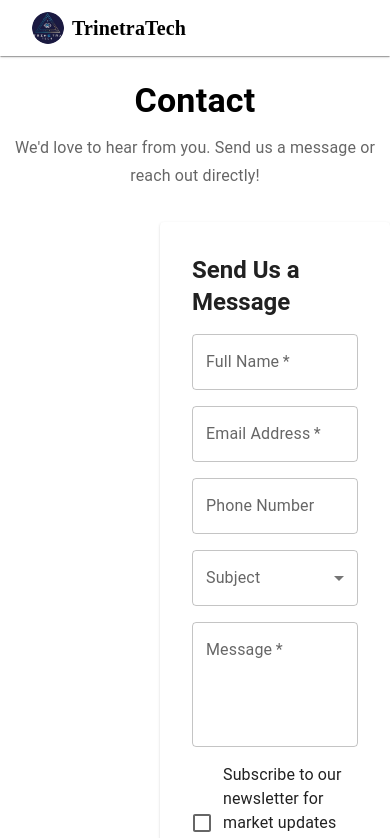
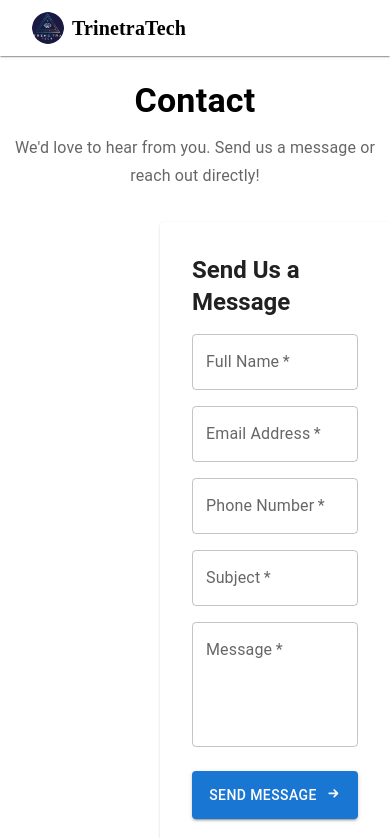
Before and after one commit to TrinetraTech/Trinera, a React (Create React App) app: page /contact in a window 390 px wide. Shown: the top 838 px of the page. Built offline with nearby package versions, Linux system fonts and the light colour scheme; some icons are missing.

Commit message:
email intrigrtion added

```diff
--- a/package.json
+++ b/package.json
@@ -3,6 +3,7 @@
   "version": "0.1.0",
   "private": true,
   "dependencies": {
+    "@emailjs/browser": "^4.4.1",
     "@emotion/react": "^11.14.0",
     "@emotion/styled": "^11.14.0",
     "@mui/icons-material": "^7.1.0",
@@ -11,6 +12,7 @@
     "@testing-library/jest-dom": "^6.6.3",
     "@testing-library/react": "^16.3.0",
     "@testing-library/user-event": "^13.5.0",
+    "dotenv": "^16.5.0",
     "react": "^19.1.0",
     "react-countup": "^6.5.3",
     "react-dom": "^19.1.0",
--- a/src/components/pages/Contact.js
+++ b/src/components/pages/Contact.js
@@ -1,4 +1,5 @@
-import React from 'react';
+import React from "react";
+import { useRef } from "react";
 import {
   Box,
   Button,
@@ -13,13 +14,62 @@ import {
   Typography,
   Paper,
   SvgIcon,
-} from '@mui/material';
-import FacebookIcon from '@mui/icons-material/Facebook';
-import InstagramIcon from '@mui/icons-material/Instagram';
-import TwitterIcon from '@mui/icons-material/Twitter';
-import LinkedInIcon from '@mui/icons-material/LinkedIn';
-import YouTubeIcon from '@mui/icons-material/YouTube';
+} from "@mui/material";
+import FacebookIcon from "@mui/icons-material/Facebook";
+import InstagramIcon from "@mui/icons-material/Instagram";
+import TwitterIcon from "@mui/icons-material/Twitter";
+import LinkedInIcon from "@mui/icons-material/LinkedIn";
+import YouTubeIcon from "@mui/icons-material/YouTube";
+import emailjs from "@emailjs/browser";
+
 const Contact = () => {
+  const formRef = useRef();
+
+  const handleSubmit = (e) => {
+    e.preventDefault();
+
+    const form = formRef.current;
+
+    // Check validity of the entire form
+    if (!form.checkValidity()) {
+      // This will trigger native validation UI
+      form.reportValidity();
+      return; // Don't send emails if invalid
+    }
+
+    // If valid, proceed with emailjs
+    // First: send to admin
+    emailjs
+      .sendForm(
+        process.env.REACT_APP_EMAILJS_SERVICE_ID,
+        process.env.REACT_APP_EMAILJS_ADMIN_TEMPLATE_ID,
+        formRef.current,
+        process.env.REACT_APP_EMAILJS_PUBLIC_KEY
+      )
+      .then(() => {
+        // Then: send thank-you email to user
+        emailjs
+          .sendForm(
+            process.env.REACT_APP_EMAILJS_SERVICE_ID,
+            process.env.REACT_APP_EMAILJS_USER_TEMPLATE_ID,
+            formRef.current,
+            process.env.REACT_APP_EMAILJS_PUBLIC_KEY
+          )
+          .then(() => {
+            alert("Message sent to both user and admin!");
+            formRef.current.reset(); // optional
+          })
+          .catch((err) => {
+            alert("User email failed to send.");
+            console.error(err);
+          });
+      })
+      .catch((err) => {
+        alert("Admin email failed to send.");
+        console.error(err);
+      });
+  };
+
   return (
     <Box mb={4}>
       {/* Page Title */}
@@ -35,43 +85,74 @@ const Contact = () => {
       <Grid container spacing={6} alignItems="flex-start">
         {/* Contact Form */}
         <Grid item xs={12} lg={4}>
-          <Paper elevation={1} sx={{ p: 4, bgcolor: 'neutral.50', ml: 20 }}>
+          <Paper elevation={1} sx={{ p: 4, bgcolor: "neutral.50", ml: 20 }}>
             <Typography variant="h5" fontWeight="bold" gutterBottom>
               Send Us a Message
             </Typography>
 
-            <Box component="form" id="contact-form" noValidate autoComplete="off" sx={{ mt: 2 }}>
+            <Box
+              component="form"
+              id="contact-form"
+              ref={formRef}
+              onSubmit={handleSubmit}
+              noValidate
+              autoComplete="off"
+              sx={{ mt: 2 }}
+            >
               <Grid container spacing={2}>
                 <Grid item xs={12} md={6}>
-                  <TextField fullWidth required label="Full Name" name="name" />
+                  <TextField
+                    fullWidth
+                    required
+                    label="Full Name"
+                    name="name"
+                    aria-label="Full Name"
+                    aria-required="true"
+                  />
                 </Grid>
                 <Grid item xs={12} md={6}>
-                  <TextField fullWidth required type="email" label="Email Address" name="email" />
+                  <TextField
+                    fullWidth
+                    required
+                    type="email"
+                    label="Email Address"
+                    name="email"
+                    aria-label="Email Address"
+                    aria-required="true"
+                    autoComplete="email"
+                  />
                 </Grid>
               </Grid>
 
               <Box mt={2}>
-                <TextField fullWidth type="tel" label="Phone Number" name="phone" />
+                <TextField
+                  fullWidth
+                  required
+                  type="tel"
+                  label="Phone Number" // <-- this must be a string
+                  name="phone"
+                  aria-label="Phone Number"
+                  aria-required="true"
+                  autoComplete="tel"
+                  slotProps={{
+                    input: {
+                      pattern: "[0-9]*",
+                      inputMode: "numeric",
+                    },
+                  }}
+                />
               </Box>
 
               <Box mt={2}>
-                <FormControl fullWidth>
-                  <InputLabel id="subject-label">Subject</InputLabel>
-                  <Select
-                    labelId="subject-label"
-                    id="contact-subject"
+                <TextField
+                  fullWidth
+                  required
+                  label="Subject"
                   name="subject"
-                    label="Subject"
-                    defaultValue=""
-                  >
-                    <MenuItem value="">Select a subject</MenuItem>
-                    <MenuItem value="buying">Buying a Property</MenuItem>
-                    <MenuItem value="selling">Selling a Property</MenuItem>
-                    <MenuItem value="renting">Renting a Property</MenuItem>
-                    <MenuItem value="investing">Property Investment</MenuItem>
-                    <MenuItem value="other">Other Inquiry</MenuItem>
-                  </Select>
-                </FormControl>
+                  aria-label="Subject"
+                  aria-required="true"
+                  autoComplete="off"
+                />
               </Box>
 
               <Box mt={2}>
@@ -82,13 +163,8 @@ const Contact = () => {
                   rows={4}
                   label="Message"
                   name="message"
-                />
-              </Box>
-
-              <Box mt={2}>
-                <FormControlLabel
-                  control={<Checkbox name="newsletter" color="primary" />}
-                  label="Subscribe to our newsletter for market updates and exclusive property listings"
+                  aria-label="Message"
+                  aria-required="true"
                 />
               </Box>
 
@@ -119,7 +195,7 @@ const Contact = () => {
                 <img
                   src="https://images.unsplash.com/photo-1487017159836-4e23ece2e4cf?auto=format&fit=crop&w=1080&q=80"
                   alt="LuxEstate office"
-                  style={{ width: '100%', height: '340px', objectFit: 'cover' }}
+                  style={{ width: "100%", height: "340px", objectFit: "cover" }}
                 />
               </Paper>
             </Grid>
@@ -154,9 +230,15 @@ const Contact = () => {
 
                 <Box mt={2}>
                   <Typography fontWeight="medium">Office Hours</Typography>
-                  <Typography variant="body2" color="text.secondary">Mon - Fri: 9:00 AM - 6:00 PM</Typography>
-                  <Typography variant="body2" color="text.secondary">Saturday: 10:00 AM - 4:00 PM</Typography>
-                  <Typography variant="body2" color="text.secondary">Sunday: Closed</Typography>
+                  <Typography variant="body2" color="text.secondary">
+                    Mon - Fri: 9:00 AM - 6:00 PM
+                  </Typography>
+                  <Typography variant="body2" color="text.secondary">
+                    Saturday: 10:00 AM - 4:00 PM
+                  </Typography>
+                  <Typography variant="body2" color="text.secondary">
+                    Sunday: Closed
+                  </Typography>
                 </Box>
               </Paper>
             </Grid>
@@ -166,13 +248,18 @@ const Contact = () => {
                 <Typography variant="h6" fontWeight="bold" gutterBottom>
                   Connect With Us
                 </Typography>
-    <Box display="flex" gap={2} justifyContent="center" flexWrap="wrap">
+                <Box
+                  display="flex"
+                  gap={2}
+                  justifyContent="center"
+                  flexWrap="wrap"
+                >
                   {[
-        { name: 'Facebook', icon: <FacebookIcon /> },
-        { name: 'Instagram', icon: <InstagramIcon /> },
-        { name: 'Twitter', icon: <TwitterIcon /> },
-        { name: 'LinkedIn', icon: <LinkedInIcon /> },
-        { name: 'YouTube', icon: <YouTubeIcon /> }
+                    { name: "Facebook", icon: <FacebookIcon /> },
+                    { name: "Instagram", icon: <InstagramIcon /> },
+                    { name: "Twitter", icon: <TwitterIcon /> },
+                    { name: "LinkedIn", icon: <LinkedInIcon /> },
+                    { name: "YouTube", icon: <YouTubeIcon /> },
                   ].map((social, i) => (
                     <Button
                       key={i}
@@ -182,14 +269,14 @@ const Contact = () => {
                         minWidth: 0,
                         width: 40,
                         height: 40,
-            borderRadius: '50%',
-            display: 'flex',
-            justifyContent: 'center',
-            alignItems: 'center',
-            '&:hover': {
-              backgroundColor: '#1976d2', // Change to your preferred hover color
+                        borderRadius: "50%",
+                        display: "flex",
+                        justifyContent: "center",
+                        alignItems: "center",
+                        "&:hover": {
+                          backgroundColor: "#1976d2", // Change to your preferred hover color
                         },
-            transition: 'background-color 0.3s ease',
+                        transition: "background-color 0.3s ease",
                       }}
                       aria-label={social.name}
                     >
```
Also changed, not shown: src/components/Footer.js (+240 -165 lines), 2 other files (tests, documents, lock files or other folders). Lines whose indentation alone changed are shown as unchanged.
